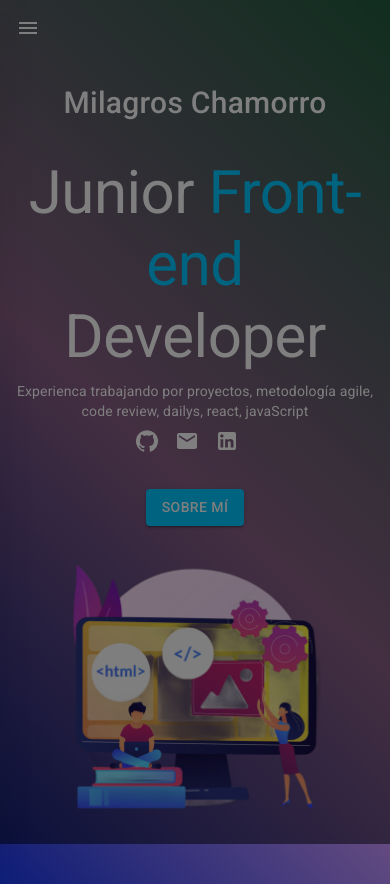
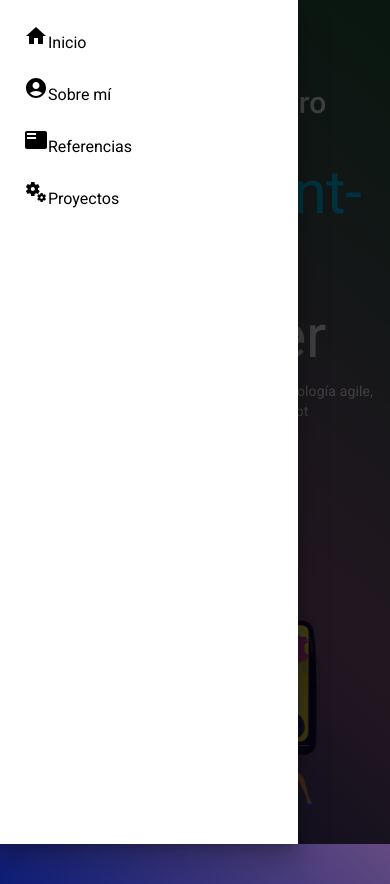
Before and after one commit to milagros-lab/porfolio, a React (Create React App) app: page / in a window 390 px wide. Both pictures are taken after a click on the icon 28 px from the left and 28 px from the top of the page. Built offline with nearby package versions, Linux system fonts and the light colour scheme.

Commit message:
cambios menu navbar

```diff
--- a/src/components/Navbar.jsx
+++ b/src/components/Navbar.jsx
@@ -26,44 +26,38 @@ export const Navbar = () => {
   };
 
   const list = (anchor) => (
+    <Drawer
+      anchor={anchor}
+      open={mobileMenu[anchor]}
+      onClose={toggleDrawer(anchor, false)}
+    >
       <Box
         sx={{
+          width: 250,
           display: "flex",
           flexDirection: "column",
-        width: anchor === "top" || anchor === "bottom" ? "auto" : 0,
+          gap: 3,
+          padding: 3,
         }}
-      role="presentation"
-      onClick={toggleDrawer(anchor, false)}
-      onKeyDown={toggleDrawer(anchor, false)}
       >
-      <Box >
-        <Box style={{ padding: 3 }}>
-          <Link as={Link} to="/">
+        <Link to="/" style={{ textDecoration: "none", color: "black" }}>
           <HomeIcon />
           Inicio
         </Link>
-        </Box>
-
-        <Box>
-          <Link as={Link} to="/about">
+        <Link to="/about" style={{ textDecoration: "none", color: "black" }}>
           <AccountCircleSharpIcon />
           Sobre mí
         </Link>
-        </Box>
-      </Box>
-      <Box style={{ padding: 3 }}>
-        <Link as={Link} to="/referencias">
+        <Link to="/referencias" style={{ textDecoration: "none", color: "black" }}>
           <FeaturedPlayListIcon />
           Referencias
         </Link>
-      </Box>
-      <Box style={{ padding: 3 }}>
-        <Link as={Link} to="/proyect">
+        <Link to="/proyect" style={{ textDecoration: "none", color: "black" }}>
           <MiscellaneousServicesIcon />
           Proyectos
         </Link>
       </Box>
-    </Box>
+    </Drawer>
   );
 
   const NavbarLinksBox = styled(Box)(({ theme }) => ({
@@ -107,7 +101,7 @@ export const Navbar = () => {
         }}
       >
         <Box sx={{ display: "flex", alignItems: "center" }}>
-          <CustomMenuIcon onClick={toggleDrawer("left", true)} />
+          <CustomMenuIcon onClick={(e) => {toggleDrawer("left", true)(e); }} />
           <Drawer
             anchor="left"
             open={mobileMenu["left"]}
```
Lines whose indentation alone changed are shown as unchanged.
